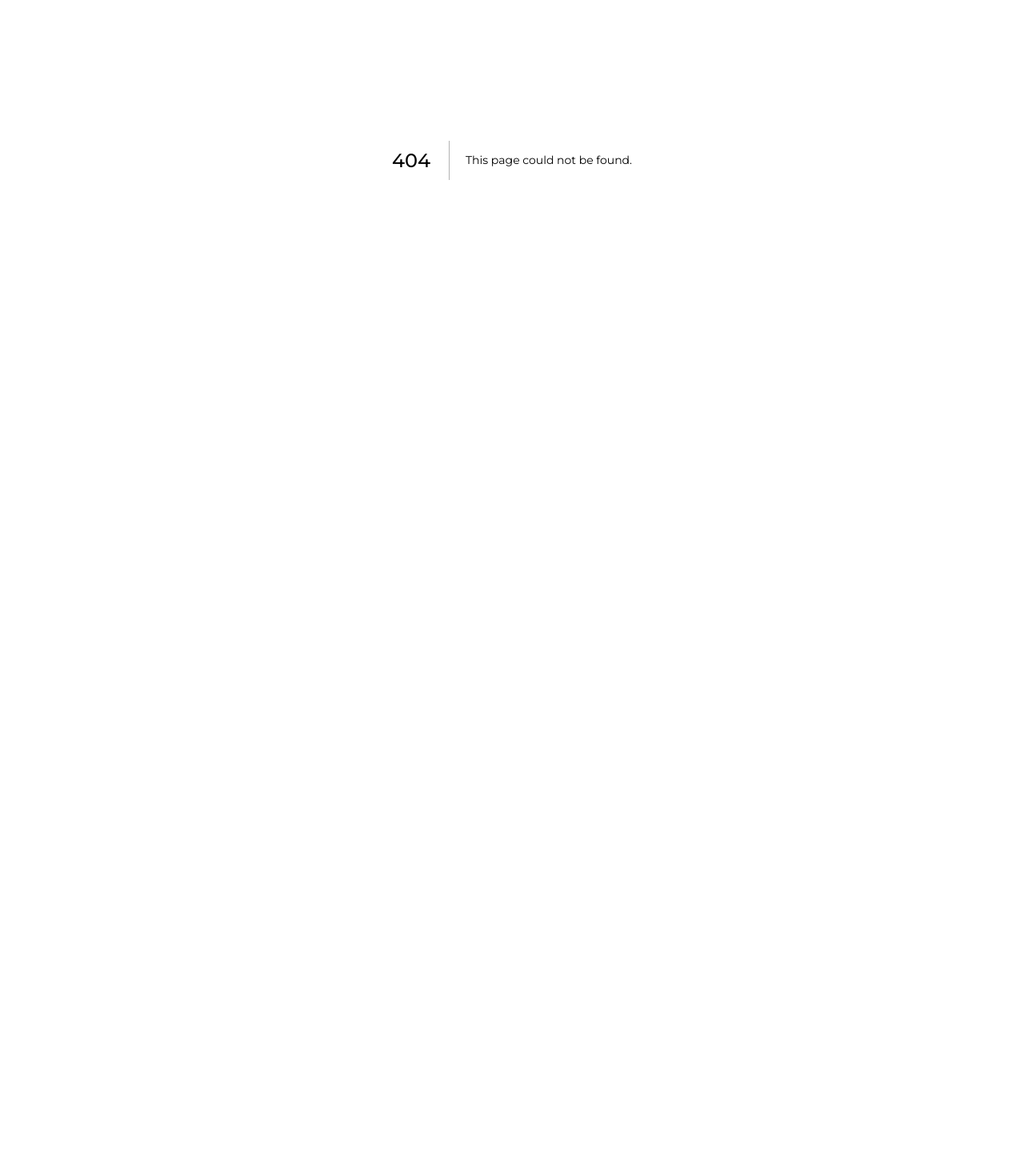
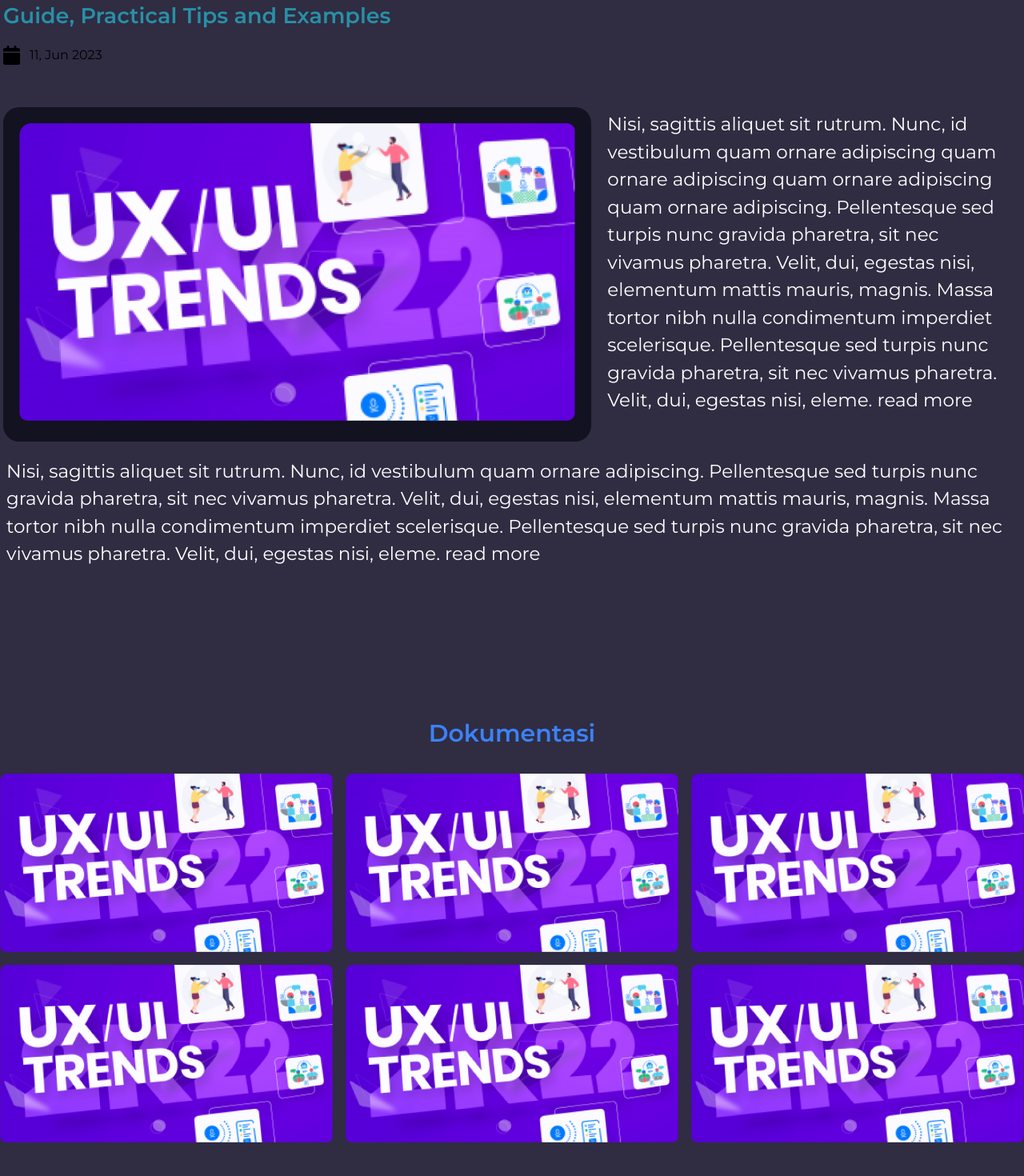
Before and after one commit to Aegist404/KelasTambahan-Kelompok-1, a Next.js app in the folder frontend/: page /news in a window 1280 px wide. Before the commit this address had no page. Shown: the part 200-1670 px from the top of the page at 80% size. Before the commit the page ends 800 px from the top, so only its background shows below. Built offline with nearby package versions, Linux system fonts and the light colour scheme.

Commit message:
menambahkan halaman news

```diff
--- a/frontend/package.json
+++ b/frontend/package.json
@@ -9,6 +9,11 @@
     "lint": "next lint"
   },
   "dependencies": {
+    "@fortawesome/fontawesome-svg-core": "^6.4.0",
+    "@fortawesome/free-solid-svg-icons": "^6.4.0",
+    "@fortawesome/react-fontawesome": "^0.2.0",
+    "daisyui": "^2.51.6",
+    "date-fns": "^2.30.0",
     "autoprefixer": "10.4.14",
     "eslint": "8.40.0",
     "eslint-config-next": "13.4.1",
--- /dev/null
+++ b/frontend/src/components/News/Content.jsx
@@ -0,0 +1,21 @@
+import React from 'react'
+import NewsArticle from "./NewsArticle";
+
+
+const Content = () => {
+  return (
+    <div>
+      <NewsArticle
+            title="How To Design The Perfect Hero Image:"
+            explan="Guide, Practical Tips and Examples"
+            date={new Date(2023, 5, 11)}
+            imageSrc="/images/NewsImg.png"
+            description1="Nisi, sagittis aliquet sit rutrum. Nunc, id vestibulum quam ornare adipiscing quam ornare adipiscing quam ornare adipiscing quam ornare adipiscing. Pellentesque sed turpis nunc gravida pharetra, sit nec vivamus pharetra. Velit, dui, egestas nisi, elementum mattis mauris, magnis. Massa tortor nibh nulla condimentum imperdiet scelerisque. Pellentesque sed turpis nunc gravida pharetra, sit nec vivamus pharetra. Velit, dui, egestas nisi, eleme. read more"
+            description2="Nisi, sagittis aliquet sit rutrum. Nunc, id vestibulum quam ornare adipiscing. Pellentesque sed turpis nunc gravida pharetra,
+            sit nec vivamus pharetra. Velit, dui, egestas nisi, elementum mattis mauris, magnis. Massa tortor nibh nulla condimentum imperdiet scelerisque. Pellentesque sed turpis nunc gravida pharetra, sit nec vivamus pharetra. Velit, dui, egestas nisi, eleme. read more"
+      />
+    </div>
+  )
+}
+
+export default Content
--- /dev/null
+++ b/frontend/src/components/News/Documentation.jsx
@@ -0,0 +1,33 @@
+import React from 'react';
+
+const Documentation = () => {
+  return (
+    <div className="flex flex-col items-center justify-center min-h-screen">
+      <div className="container mx-auto">
+        <h1 className="text-3xl font-bold text-center text-blue-500 mb-8 mt-20">Dokumentasi</h1>
+        <div className="grid grid-cols-1 sm:grid-cols-2 md:grid-cols-3 gap-4">
+          <div className="aspect-w-4 aspect-h-3 sm:aspect-w-3 sm:aspect-h-2">
+            <img src="/images/NewsImg.png" alt="Image 1" className="object-cover rounded-lg w-full h-full" />
+          </div>
+          <div className="aspect-w-4 aspect-h-3 sm:aspect-w-3 sm:aspect-h-2">
+            <img src="/images/NewsImg.png" alt="Image 2" className="object-cover rounded-lg w-full h-full" />
+          </div>
+          <div className="aspect-w-4 aspect-h-3 sm:aspect-w-3 sm:aspect-h-2">
+            <img src="/images/NewsImg.png" alt="Image 3" className="object-cover rounded-lg w-full h-full" />
+          </div>
+          <div className="aspect-w-4 aspect-h-3 sm:aspect-w-3 sm:aspect-h-2">
+            <img src="/images/NewsImg.png" alt="Image 4" className="object-cover rounded-lg w-full h-full" />
+          </div>
+          <div className="aspect-w-4 aspect-h-3 sm:aspect-w-3 sm:aspect-h-2">
+            <img src="/images/NewsImg.png" alt="Image 5" className="object-cover rounded-lg w-full h-full" />
+          </div>
+          <div className="aspect-w-4 aspect-h-3 sm:aspect-w-3 sm:aspect-h-2">
+            <img src="/images/NewsImg.png" alt="Image 6" className="object-cover rounded-lg w-full h-full" />
+          </div>
+        </div>
+      </div>
+    </div>
+  );
+};
+
+export default Documentation;
--- /dev/null
+++ b/frontend/src/components/News/NewsArticle.jsx
@@ -0,0 +1,50 @@
+import React, { useState, useEffect } from 'react';
+import { format } from 'date-fns';
+import { FontAwesomeIcon } from '@fortawesome/react-fontawesome';
+import { faCalendar } from '@fortawesome/free-solid-svg-icons';
+
+const NewsArticle = ({ title, explan, date, imageSrc, description1, description2 }) => {
+  const [formattedDate, setFormattedDate] = useState('');
+
+  useEffect(() => {
+    if (date) {
+      const formatted = format(date, 'd, MMM yyyy');
+      setFormattedDate(formatted);
+    }
+  }, [date]);
+
+  return (
+    <>
+      <div className="mx-auto h-screen grid container grid-cols-12 gap-4 bg-zinc-50 p-1" style={{ background: '#302C42' }}>
+        <div className="header col-span-12 py-8 flex items-left justify-left">
+          <div className="w-2/3">
+            <h1 className="font-bold" style={{ color: '#2890A7', fontFamily: 'Montserrat, sans-serif', fontSize: '27px' }}>
+              {title}
+            </h1>
+            <h2 className="font-bold text-blue-500 mb-4" style={{ color: '#2890A7', fontFamily: 'Montserrat, sans-serif', fontSize: '27px' }}>
+              {explan}
+            </h2>
+            <div className="flex items-left">
+              <FontAwesomeIcon icon={faCalendar} className="mr-3 text-2xl" />
+              <h1 className="text-base" style={{ fontFamily: 'Montserrat, sans-serif' }}>{formattedDate}</h1>
+            </div>
+          </div>
+        </div>
+
+        <div className="col-span-12 rounded-lg p-5 sm:col-span-7" style={{ background: '#121221', borderRadius: '20px' }}>
+          <div className="rounded-lg overflow-hidden mx-auto">
+            <img src={imageSrc} alt="Gambar" className="w-full mx-auto" />
+          </div>
+        </div>
+        <div className="col-span-12 rounded-lg p-1 sm:col-span-5 text-white" style={{ fontFamily: 'Montserrat, sans-serif', fontSize: '23px', lineHeight: '1.5' }}>
+          {description1}
+        </div>
+        <div className="footer col-span-12 rounded-lg p-1 text-white" style={{ fontFamily: 'Montserrat, sans-serif', fontSize: '23px', lineHeight: '1.5' }}>
+          {description2}
+        </div>
+      </div>
+    </>
+  );
+};
+
+export default NewsArticle;
--- /dev/null
+++ b/frontend/src/pages/news.js
@@ -0,0 +1,19 @@
+import React from 'react'
+import Content from "@/components/News/Content";
+import Documentation from "@/components/News/Documentation";
+import Navbar from "@/components/layouts/Navbar";
+import Footer from "@/components/layouts/Footer";
+
+
+const news = () => {
+  return (
+    <>
+        <Navbar/>
+        <Content/>
+        <Documentation/>
+        <Footer/>
+    </>
+  )
+}
+
+export default news
```
Also changed, not shown: frontend/public/images/NewsImg.png (added), 1 other file (tests, documents, lock files or other folders).
